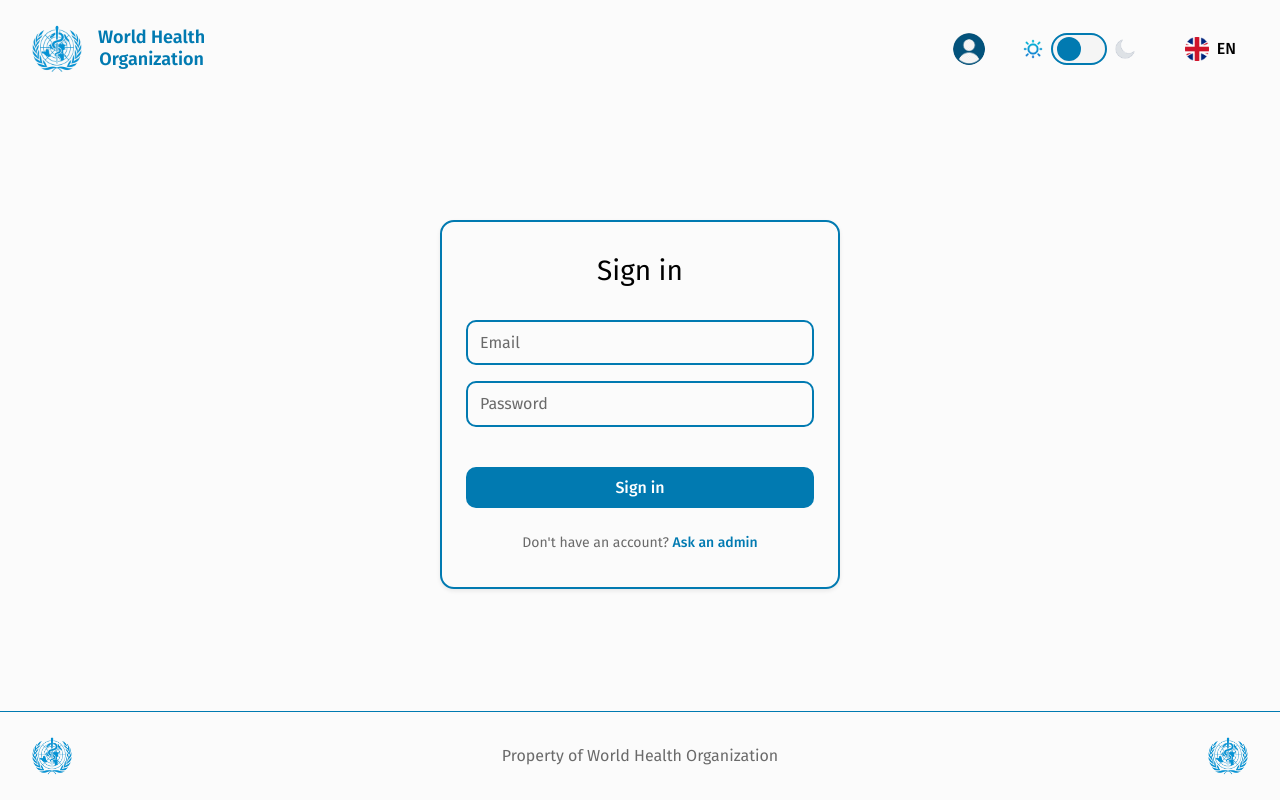
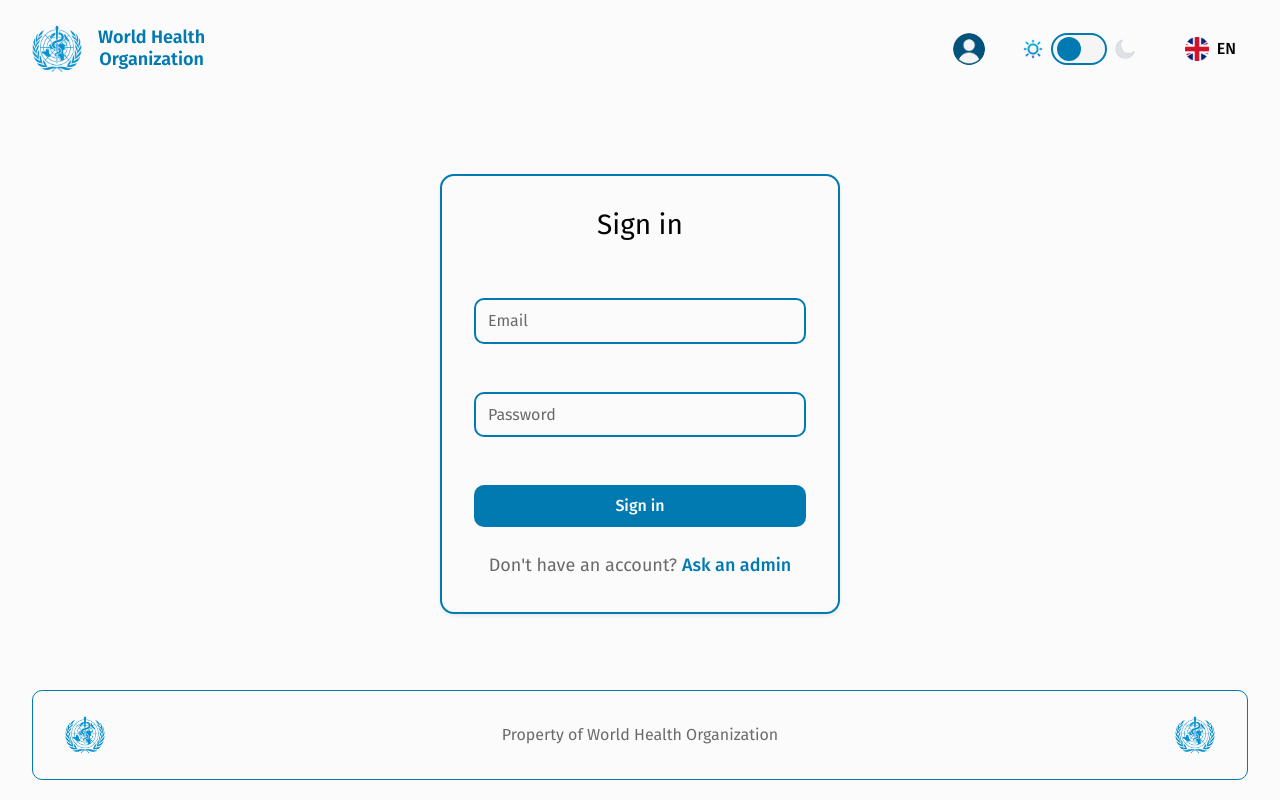
Before and after one commit to Lloyd-Heartfire/MSP, a React (Vite) app in the folder frontend/: page /login in a window 1280 px wide. Built offline with nearby package versions, Linux system fonts and the light colour scheme.

Commit message:
header et footer sont deplacées

```diff
--- a/frontend/src/components/Footer.css
+++ b/frontend/src/components/Footer/Footer.css
@@ -1,5 +1,5 @@
 /* Import des styles globaux */
-@import '../styles/globals.css';
+@import '../../styles/globals.css';
 
 .login-footer {
   display: flex;
@@ -7,11 +7,13 @@
   align-items: center;
   padding: var(--spacing-lg) var(--spacing-xxl);
   background: var(--card-bg);
-  border-top: 1px solid var(--border-color);
+  border: 1px solid var(--border-color);
+  border-radius: 10px;
   min-height: 70px;
-  width: 100%;
+  width: 95%;
   position: relative;
   font-family: var(--font-family);
+  margin: 0 auto 20px auto; /* mettre au milieu entre left and right */
 }
 
 .footer-text {
--- a/frontend/src/components/Header.css
+++ b/frontend/src/components/Header/Header.css
@@ -1,5 +1,5 @@
 /* Import des styles globaux */
-@import '../styles/globals.css';
+@import '../../styles/globals.css';
 
 .header-container {
   display: flex;
--- a/frontend/src/components/ThemeToggle.jsx
+++ b/frontend/src/components/Header/ThemeToggle.jsx
@@ -1,5 +1,6 @@
 import React, { useState, useEffect } from 'react';
 import './ThemeToggle.css';
+// source : https://tailgrids.com/react/components/toggle-switch
 
 const ThemeToggle = () => {
   const [isDark, setIsDark] = useState(false);
--- a/frontend/src/components/Login.css
+++ b/frontend/src/components/Login.css
@@ -29,7 +29,7 @@
   background: var(--card-bg);
   border-radius: var(--radius-lg);
   border: 2px solid var(--border-color);
-  padding: var(--spacing-xxl) var(--spacing-xl);
+  padding: var(--spacing-xxl) var(--spacing-xxl);
   width: 100%;
   max-width: 400px;
   text-align: center;
@@ -47,7 +47,7 @@
 .login-form {
   display: flex;
   flex-direction: column;
-  gap: var(--spacing-lg);
+  gap: var(--spacing-xl);
 }
 
 .form-input {
@@ -60,6 +60,8 @@
   font-size: var(--font-size-md);
   transition: var(--transition-fast);
   font-family: var(--font-family);
+  margin-top: var(--spacing-xl);
+
 }
 
 .form-input:focus {
@@ -96,7 +98,7 @@
 .signup-link {
   margin-top: var(--spacing-xl);
   color: var(--text-muted);
-  font-size: var(--font-size-sm);
+  font-size: var(--font-size-lg);
 }
 
 .signup-link a {
--- a/frontend/src/components/Login.jsx
+++ b/frontend/src/components/Login.jsx
@@ -1,7 +1,7 @@
 import React, { useState } from 'react';
 import './Login.css';
-import Header from './Header';
-import Footer from './Footer';
+import Header from './Header/Header.jsx';
+import Footer from './Footer/Footer.jsx';
 
 const Login = () => {
   const [email, setEmail] = useState('');
```
Also changed, not shown: frontend/src/components/Footer/Footer.jsx (renamed from frontend/src/components/Footer.jsx), frontend/src/components/Header/Header.jsx (renamed from frontend/src/components/Header.jsx), frontend/src/components/Header/ThemeToggle.css (renamed from frontend/src/components/ThemeToggle.css).
